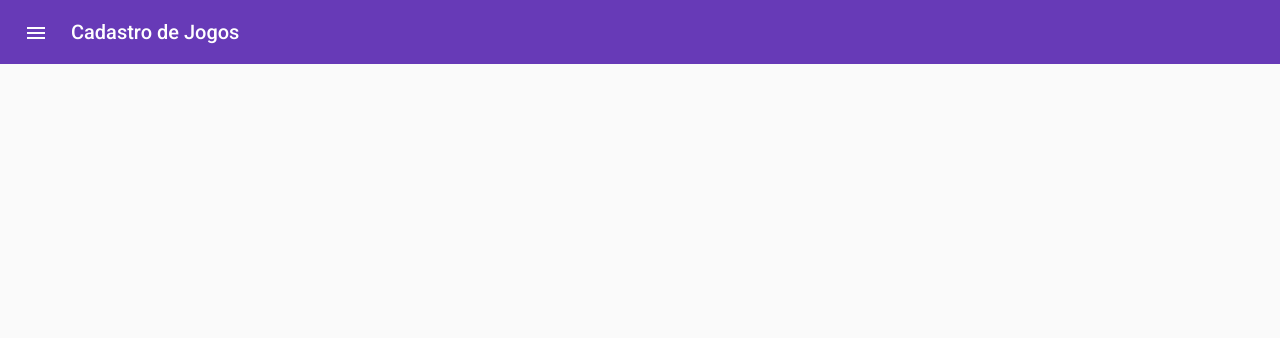
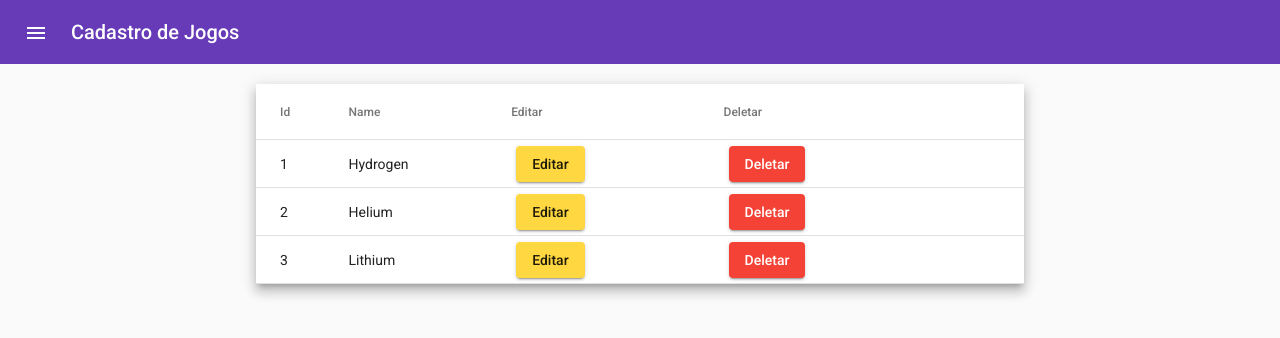
Before and after one commit to SergioFelzener/Angular-crudcrudAPI-, an Angular app in the folder appCrud/: page /categorias in a window 1280 px wide. Before the commit this address led to /. Shown: the top 338 px of the page. Built offline with nearby package versions, Linux system fonts and the light colour scheme.

Commit message:
categorias init

```diff
--- a/appCrud/src/app/app-routing.module.ts
+++ b/appCrud/src/app/app-routing.module.ts
@@ -2,11 +2,12 @@ import { NgModule } from '@angular/core';
 import { Routes, RouterModule } from '@angular/router';
 import { AboutComponent } from './views/about/about.component';
 import { GameComponent } from './views/game/game.component';
-
+import { CategoriasComponent } from './views/categorias/categorias.component';
 
 const routes: Routes = [
   { path: 'about', component: AboutComponent },
   { path: 'game', component: GameComponent },
+  { path: 'categorias', component: CategoriasComponent}
 ];
 
 @NgModule({
--- a/appCrud/src/app/app.component.html
+++ b/appCrud/src/app/app.component.html
@@ -10,9 +10,9 @@
 <mat-sidenav-container>
     <mat-sidenav mode="push" #sidenav>
         <mat-nav-list>
-            <a mat-list-item routerLink="/game" (click)="sidenav.toggle()">Games</a>
-            <a mat-list-item routerLink="/about" (click)="sidenav.toggle()"></a>
-            <a mat-list-item>Categorias</a>
+            <a mat-list-item routerLink="game" (click)="sidenav.toggle()">Games</a>
+            <a mat-list-item routerLink="about" (click)="sidenav.toggle()">Sobre</a>
+            <a mat-list-item routerLink="categorias" (click)="sidenav.toggle()">Categorias</a>
         </mat-nav-list>
     </mat-sidenav>
     <mat-sidenav-content>
--- /dev/null
+++ b/appCrud/src/app/model/Categoria.ts
@@ -0,0 +1,6 @@
+class Categoria {
+    id: number
+    name: string
+}
+
+export default Categoria
--- a/appCrud/src/app/views/about/about.component.html
+++ b/appCrud/src/app/views/about/about.component.html
@@ -1,6 +1,9 @@
 <mat-card class="page-card">
-    <h2>Trabalho Final de Aplicações Interativas</h2>
-    <p>Crud de Jogos consumindo API CrudCrud</p>
+    <h1>Trabalho Final de Aplicações Interativas</h1>
+    <h2>Crud de Jogos consumindo API CrudCrud</h2>
+    <p>Alunos:</p>
+    <p>Adriano Aclina</p>
     <p>Sergio Christian Felzener</p>
+    <p>Vinicius Savegnago</p>
 
 </mat-card>
--- /dev/null
+++ b/appCrud/src/app/views/categorias/categorias.component.css
@@ -0,0 +1,22 @@
+table {
+  width: 60%;
+  margin: 0 auto;
+}
+
+.container{
+  margin: 0 auto;
+  padding: 20px 0px;
+  display: flex;
+  justify-content: center;
+  align-items: center;
+  flex-flow: column;
+}
+
+.buttons{
+  display: flex;
+  align-items: center;
+}
+
+button {
+  margin: 5px;
+}
--- /dev/null
+++ b/appCrud/src/app/views/categorias/categorias.component.html
@@ -0,0 +1,33 @@
+<div class="container">
+
+  <table mat-table [dataSource]="dataSource" class="mat-elevation-z8">
+
+    <ng-container matColumnDef="id">
+      <th mat-header-cell *matHeaderCellDef> Id </th>
+      <td mat-cell *matCellDef="let element"> {{element.position}} </td>
+    </ng-container>
+
+    <ng-container matColumnDef="name">
+      <th mat-header-cell *matHeaderCellDef> Name </th>
+      <td mat-cell *matCellDef="let element"> {{element.name}} </td>
+    </ng-container>
+
+    <ng-container matColumnDef="editar">
+      <th mat-header-cell *matHeaderCellDef> Editar </th>
+      <td mat-cell *matCellDef="let element">
+        <button mat-raised-button color="accent">Editar</button>
+      </td>
+    </ng-container>
+
+    <ng-container matColumnDef="deletar">
+      <th mat-header-cell *matHeaderCellDef> Deletar </th>
+      <td mat-cell *matCellDef="let element">
+        <button mat-raised-button color="warn">Deletar</button>
+      </td>
+    </ng-container>
+
+    <tr mat-header-row *matHeaderRowDef="displayedColumns"></tr>
+    <tr mat-row *matRowDef="let row; columns: displayedColumns;"></tr>
+  </table>
+
+</div>
--- /dev/null
+++ b/appCrud/src/app/views/categorias/categorias.component.ts
@@ -0,0 +1,31 @@
+import { Component, OnInit } from '@angular/core';
+
+export interface PeriodicElement {
+  name: string;
+  position: number;
+  weight: number;
+  symbol: string;
+}
+
+const ELEMENT_DATA: PeriodicElement[] = [
+  {position: 1, name: 'Hydrogen', weight: 1.0079, symbol: 'H'},
+  {position: 2, name: 'Helium', weight: 4.0026, symbol: 'He'},
+  {position: 3, name: 'Lithium', weight: 6.941, symbol: 'Li'},
+];
+
+@Component({
+  selector: 'app-categorias',
+  templateUrl: './categorias.component.html',
+  styleUrls: ['./categorias.component.css']
+})
+export class CategoriasComponent implements OnInit {
+
+  displayedColumns: string[] = ['id', 'name', 'editar', 'deletar'];
+  dataSource = ELEMENT_DATA;
+
+  constructor() { }
+
+  ngOnInit(): void {
+  }
+
+}
--- a/appCrud/src/app/views/game/game.component.ts
+++ b/appCrud/src/app/views/game/game.component.ts
@@ -2,12 +2,7 @@ import { Component, OnInit } from '@angular/core';
 import {FormControl, Validators} from '@angular/forms';
 import { Game } from 'src/app/model/game';
 import { GameService } from 'src/app/services/game.service';
-
-
-interface Categoria {
-  name: string;
-}
-
+import Categoria from 'src/app/model/Categoria'
 
 @Component({
   selector: 'app-game',
@@ -21,18 +16,8 @@ export class GameComponent implements OnInit {
 
   categoriaControl = new FormControl('', Validators.required);
   selectFormControl = new FormControl('', Validators.required);
-  categorias: Categoria[] = [
-    {name: 'Ação'},
-    {name: 'Estratégia'},
-    {name: 'Esportes'},
-    {name: 'RPG'},
-    {name: 'Puzzle'},
-    {name: 'Simulador'},
-  ];
 
-
-
-
+  categorias: Array<Categoria> = []
 
   constructor(private gameService: GameService) { }
 
@@ -54,6 +39,9 @@ export class GameComponent implements OnInit {
 
   }
 
+  getCategorias(): void {
+    // Buscar as categorias no LocalStorage
+  }
 
 
 }
```
Also changed, not shown: appCrud/src/app/app.module.ts (+3 -4 lines), 1 other file (tests, documents, lock files or other folders).
